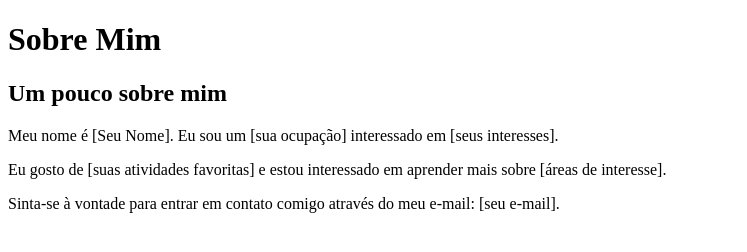
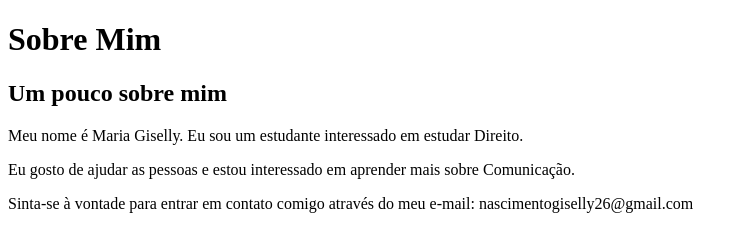
Before and after one commit to MariaGiselly/exercicio-8-clonar-push-fetch-pull, a plain HTML site: page about.html in a window 1280 px wide. Shown: the whole page, without its empty margins (0-747 px from the left). Drawn offline with Linux system fonts and the light colour scheme.

Commit message:
Update about.html

```diff
--- a/about.html
+++ b/about.html
@@ -12,9 +12,9 @@
       </header>
       <div class="container">
           <h2>Um pouco sobre mim</h2>
-          <p>Meu nome é [Seu Nome]. Eu sou um [sua ocupação] interessado em [seus interesses].</p>
-          <p>Eu gosto de [suas atividades favoritas] e estou interessado em aprender mais sobre [áreas de interesse].</p>
-          <p>Sinta-se à vontade para entrar em contato comigo através do meu e-mail: [seu e-mail].</p>
+          <p>Meu nome é Maria Giselly. Eu sou um estudante interessado em estudar Direito.</p>
+          <p>Eu gosto de ajudar as pessoas e estou interessado em aprender mais sobre Comunicação.</p>
+          <p>Sinta-se à vontade para entrar em contato comigo através do meu e-mail: nascimentogiselly26@gmail.com</p>
       </div>
   </body>
 </html>
```
